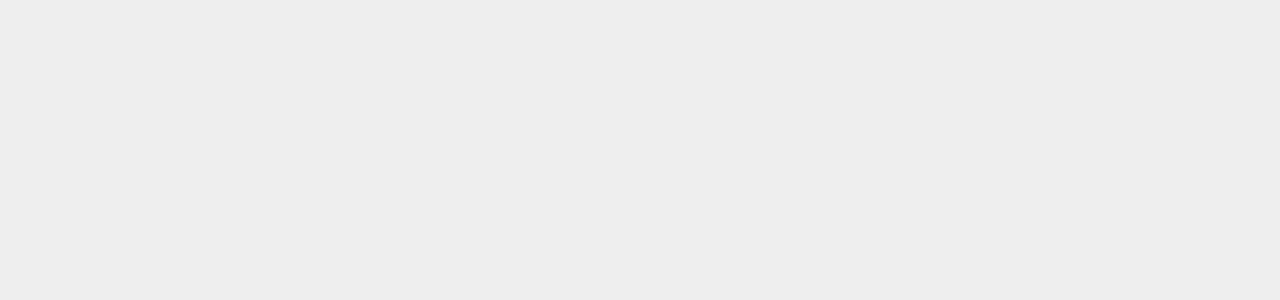
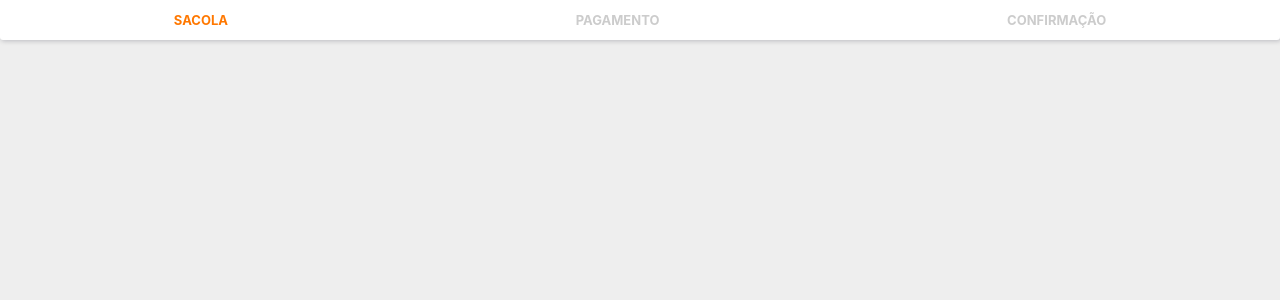
Before and after one commit to leandrojo/challenge-blz, a Next.js app: page / in a window 1280 px wide. Shown: the top 300 px of the page. Built offline with nearby package versions, Linux system fonts and the light colour scheme.

Commit message:
feat(steps): Create Steps component.

```diff
--- /dev/null
+++ b/components/Steps/Steps.tsx
@@ -0,0 +1,81 @@
+import Link, { LinkProps } from 'next/link'
+import styled from 'styled-components';
+
+const StyledSteps = styled.nav`
+  background-color: #FFF;
+  border-radius: 0 0 3px 3px;
+  box-shadow: 1px 1px 5px 0 rgba(0,0,29,0.22);
+  height: 40px;
+
+  ol {
+    align-items: center;
+    display: flex;
+    height: 100%;
+    justify-content: space-around;
+    margin: 0;
+    padding: 0;
+  }
+`;
+
+interface StyledStepProps {
+  active?: boolean;
+}
+
+const StyledStep = styled.li<StyledStepProps>`
+  align-items: center;
+  display: flex;
+  flex: 0;
+  height: 100%;
+  list-style-type: none;
+
+  a {
+    align-items: center;
+    color: ${({ active, theme }) => {
+      return active ? theme.colors.primaryLight : theme.colors.grayLight;
+    }};
+    display: inline-flex;
+    font-size: 13px;
+    font-weight: 700;
+    height: 100%;
+    line-height: 16px;
+    text-decoration: none;
+    text-transform: uppercase;
+  }
+`;
+
+interface StepProps extends LinkProps {
+  active?: boolean;
+}
+
+const Step: React.FC<StepProps> = ({ active, children, ...props }) => {
+  return (
+    <StyledStep active={active}>
+      <Link {...props}>
+        <a>{children}</a>
+      </Link>
+    </StyledStep>
+  );
+};
+
+interface StepsProps {
+  currentStep?: number;
+}
+
+const Steps: React.FC<StepsProps> = ({ currentStep }) => {
+  console.log(currentStep);
+  return (
+    <StyledSteps>
+      <ol>
+        <Step active href="/sacola">Sacola</Step>
+        <Step href="/pagamento">Pagamento</Step>
+        <Step href="/confirmacao">Confirmação</Step>
+      </ol>
+    </StyledSteps>
+  );
+};
+
+Steps.defaultProps = {
+  currentStep: 1,
+};
+
+export default Steps;
--- /dev/null
+++ b/components/Steps/index.ts
@@ -0,0 +1 @@
+export { default } from './Steps';
--- /dev/null
+++ b/components/index.ts
@@ -0,0 +1 @@
+export { default as Steps } from './Steps';
--- a/pages/index.tsx
+++ b/pages/index.tsx
@@ -1,4 +1,6 @@
 import Head from 'next/head';
+
+import { Steps } from '../components';
 
 export default function Home() {
   return (
@@ -7,6 +9,7 @@ export default function Home() {
         <title>Challenge – Beleza na Web</title>
         <link rel="icon" href="/favicon.ico" />
       </Head>
+      <Steps />
     </div>
   )
 }
```
